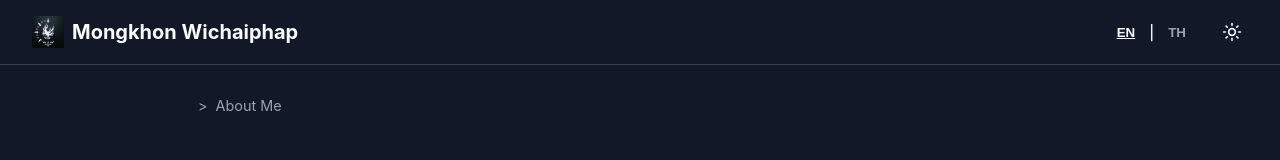
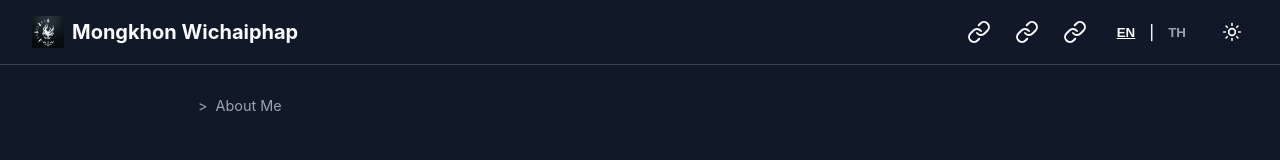
Before and after one commit to Mongkhon-w/Portfolio, a Next.js app in the folder frontend/: page /about in a window 1280 px wide. Shown: the top 160 px of the page. Built offline with nearby package versions, Linux system fonts and the light colour scheme.

Commit message:
update index

```diff
--- a/frontend/components/Navbar/index.tsx
+++ b/frontend/components/Navbar/index.tsx
@@ -1,7 +1,7 @@
 'use client';
 import { useTheme } from 'next-themes';
 import { useLanguage } from '@/context/LanguageContext';
-import { Monitor, Moon, Sun, Terminal } from 'lucide-react';
+import { Link, Monitor, Moon, Sun, Terminal } from 'lucide-react';
 import Image from 'next/image';
 import styles from './Navbar.module.css';
 import { useEffect, useState } from 'react';
@@ -27,9 +27,9 @@ export default function Navbar() {
       </div>
 
       <div className={styles.navLinks}>
-        <a href="#">{t.home}</a>
-        <a href="#">{t.api}</a>
-        <a href="#">{t.about}</a>
+        <Link href="/">{t.home}</Link>
+        <Link href="#">{t.api}</Link>
+        <Link href="/about">{t.about}</Link> {/* <-- อัปเดตตรงนี้ */}
 
         <div className={styles.langToggle}>
           <button className={`${styles.langBtn} ${lang === 'EN' ? styles.active : ''}`} onClick={() => toggleLang('EN')}>EN</button>
```
